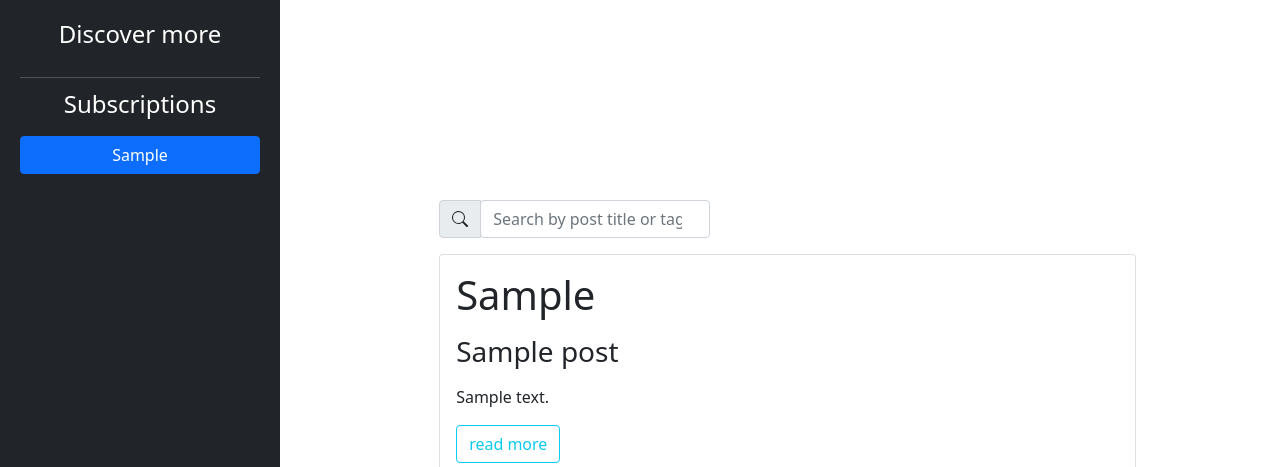
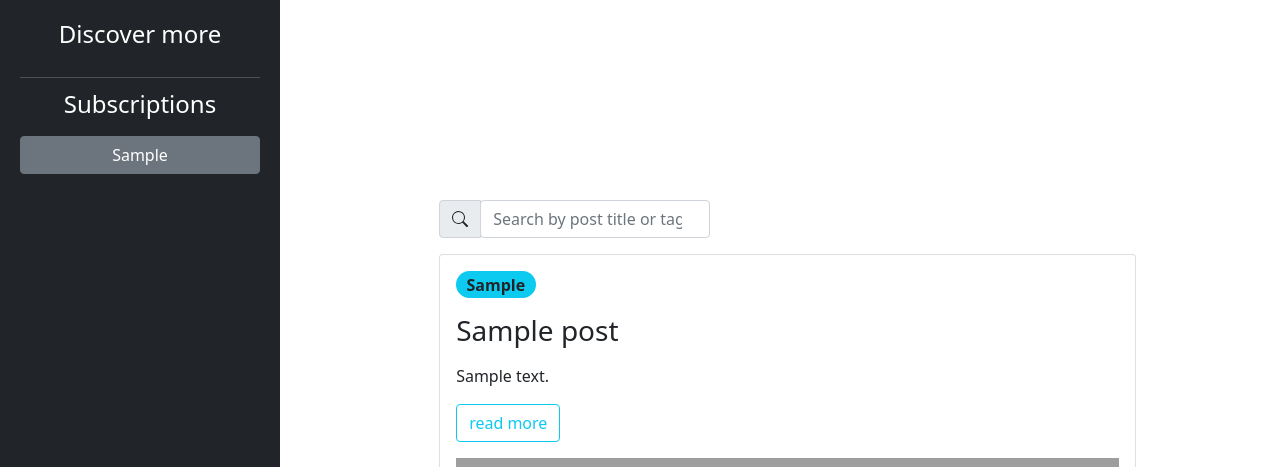
Before and after one commit to AbdEl-RahmanKhaled/Blog, a Django app: page / in a window 1280 px wide. Shown: the part 64-531 px from the top of the page. Run offline with Django 4.2, Linux system fonts and the light colour scheme; a user stored in the database is signed in; tables that the repository leaves empty hold one stand-in row (values such as "Sample post"); some libraries are stand-ins or nearby versions; grey boxes are pictures that could not be loaded.

Commit message:
added tooltips and badges for categories

```diff
--- a/templates/_layout.html
+++ b/templates/_layout.html
@@ -87,7 +87,7 @@
                                     <li style="margin-bottom: 8px;">
                                         <form method="POST" action="{% url 'sub_category' cat.id %}">
                                             {% csrf_token %}
-                                            <button class="btn btn-secondary"
+                                            <button class="btn btn-primary" data-bs-toggle="tooltip" data-bs-placement="right" title="Press to sub to this category"
                                                     role="button" type="submit"
                                                     style="min-width: 240px;">
                                                 {{ cat.category }} </button>
@@ -104,7 +104,7 @@
                                 <li style="margin-bottom: 8px;">
                                     <form method="POST" action="{% url 'unsub_category' cat.id %}">
                                         {% csrf_token %}
-                                        <button class="btn btn-primary"
+                                        <button class="btn btn-secondary" data-bs-placement="right" title="Press to unsub to this category"
                                                 role="button" type="submit"
                                                 style="min-width: 240px;">
                                             {{ cat.category }} </button>
--- a/templates/posts/timeline.html
+++ b/templates/posts/timeline.html
@@ -22,7 +22,7 @@
                     <div class="card mb-3">
                         <div class="card-body">
                             {% if p.category.id != 6  %}
-                                 <h1>{{  p.category }}</h1>
+                                 <span class="badge rounded-pill bg-info text-dark" style="font-size: 16px;">{{  p.category }}</span>
                             {% endif %}
 
                             <h3 class="card-title mt-3">{{ p.title }}</h3>
```
Also changed, not shown: templates/posts/Post_detail.html (+9 -8 lines).
